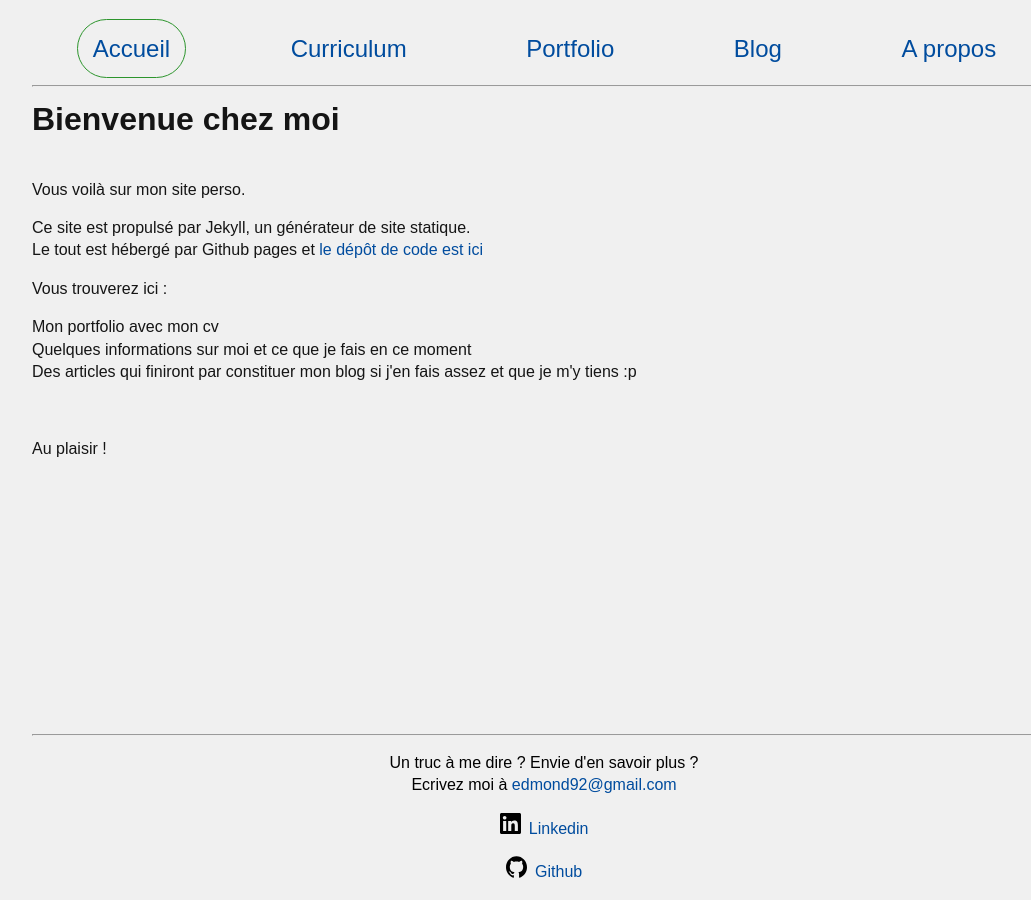
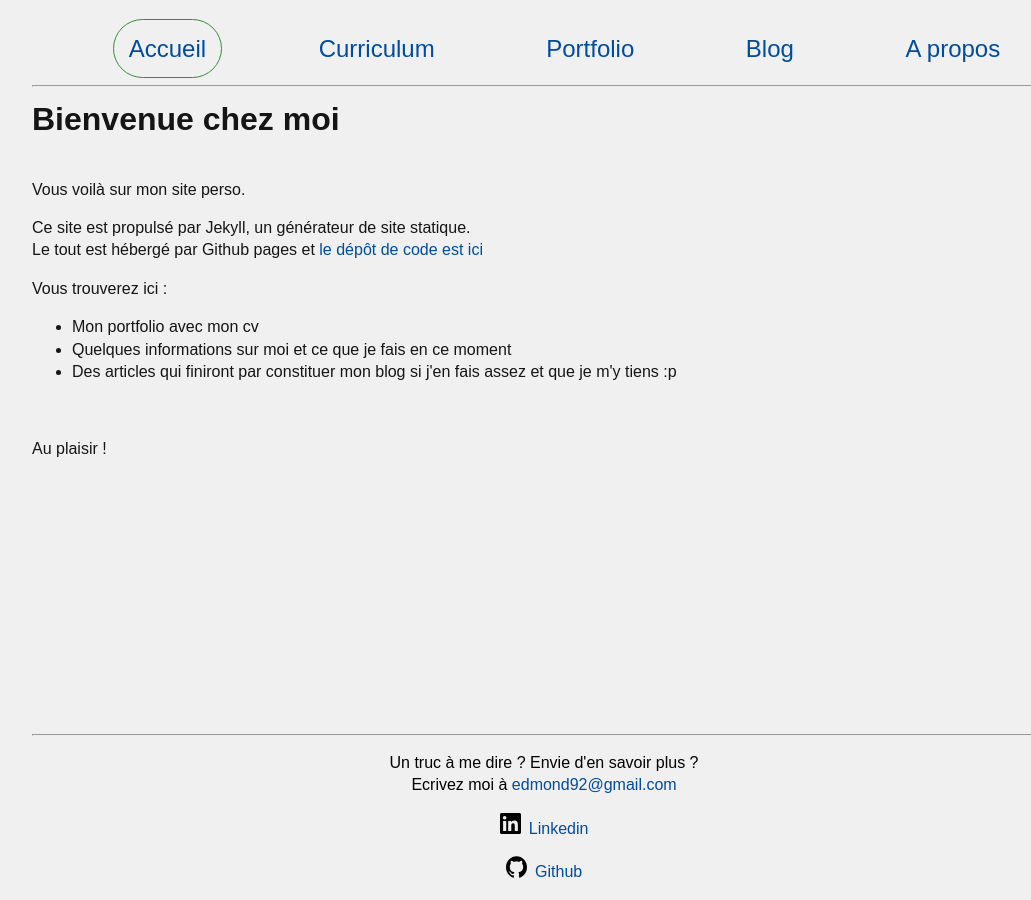
Before and after one commit to Djohn12/Djohn12.github.io, a Jekyll site: the page built from index.html, in a window 1280 px wide. Shown: the whole page, without its empty margins (96-1127 px from the left). Built offline with Jekyll 4.4.1, drawn with Linux system fonts in a browser that asks for light colours.

Commit message:
fix ul style between .nav ul and rest of document

```diff
--- a/assets/css/styles.scss
+++ b/assets/css/styles.scss
@@ -22,11 +22,6 @@ a {
 a:hover:not(.nav-item), a:focus:not(.nav-item) {
 	text-decoration: underline;
 	color: #1B5A1B;
-}
-
-ul {
-	list-style: none;
-	padding: 0;
 }
 
 hr {
@@ -65,6 +60,8 @@ hr {
 }
 
 .nav ul li {
+	list-style: none;
+	padding: 0;
   margin-top: 1.6em;
 }
 
```
